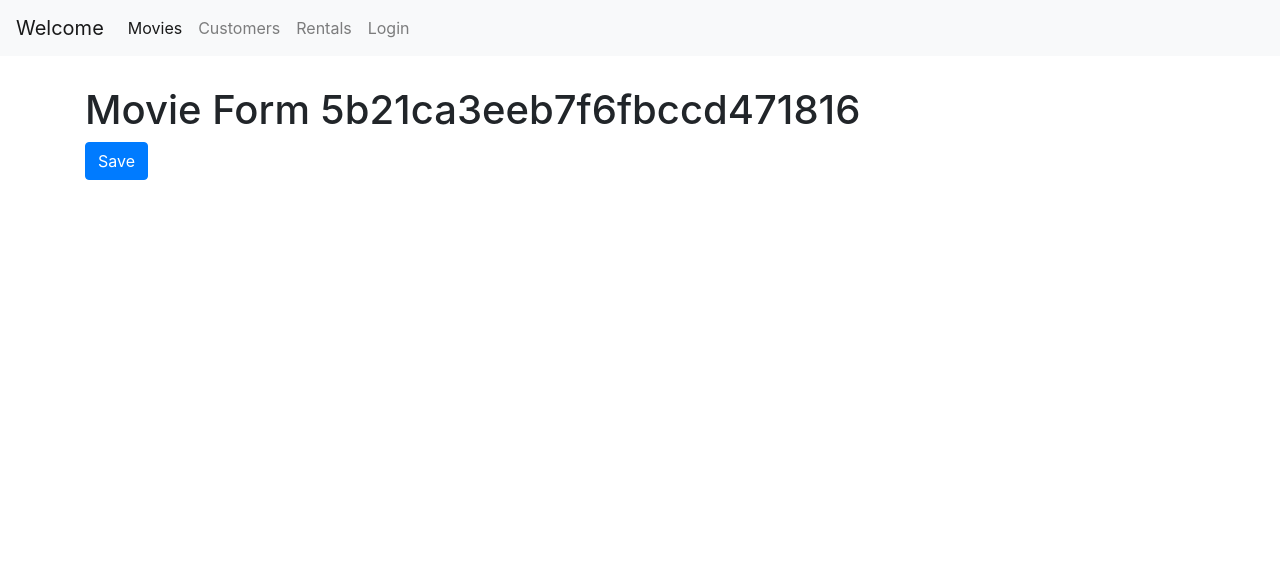
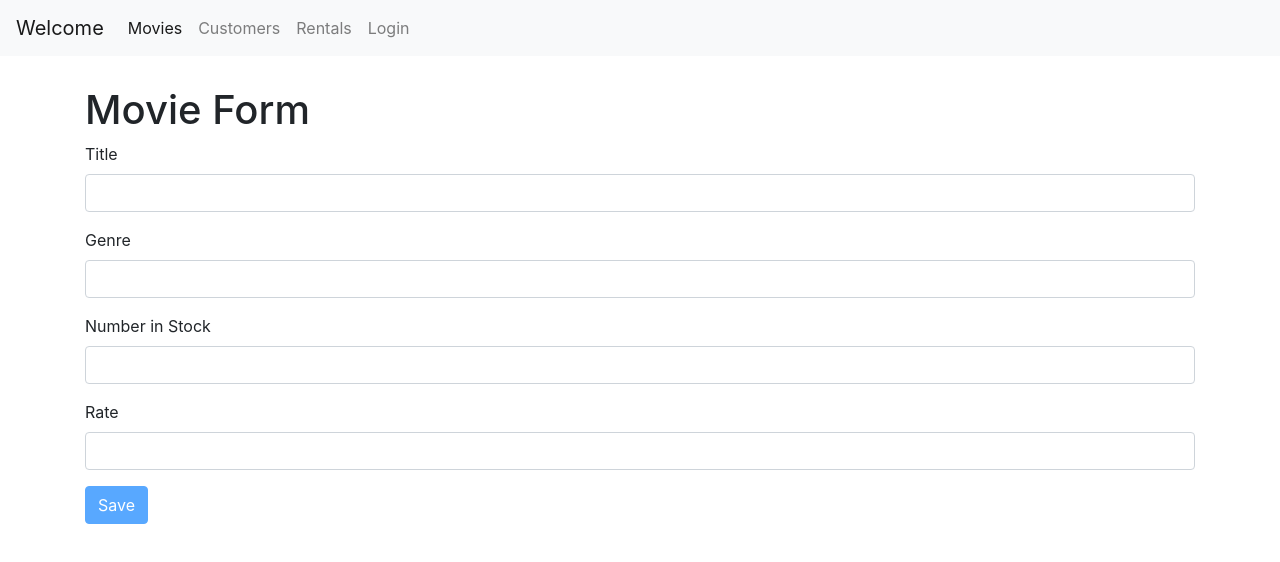
Before and after one commit to matiasg11/firsttry, a React (Create React App) app: page /movies/5b21ca3eeb7f6fbccd471816 in a window 1280 px wide. Shown: the top 562 px of the page. Built offline with nearby package versions, Linux system fonts and the light colour scheme.

Commit message:
Starting with the homework. LoginForm

```diff
--- a/src/components/movieForm.jsx
+++ b/src/components/movieForm.jsx
@@ -1,16 +1,63 @@
-import React from "react";
+import React, { Component } from "react";
+import Joi from "joi-browser";
+import Form from "./common/form";
 
-const MovieForm = ({ match, history }) => {
-    return (
-        <div>
-            <h1>Movie Form {match.params.id}</h1>
-            <button
-                className="btn btn-primary"
-                onClick={() => history.push("/movies")}>
-                Save
-            </button>
-        </div>
-    );
-};
+class MovieForm extends Form {
+    state = {
+        data: { username: "", password: "" },
+        errors: {},
+    };
+
+    schema = {
+        title: Joi.string().required().label("Title"),
+        genre: Joi.string().required().label("Genre"),
+        numberInStock: Joi.string()
+            .required()
+            .min(0)
+            .max(99)
+            .label("Number in Stock"),
+        dailyRentalRate: Joi.string().required().min(0).max(10).label("Rate"),
+    };
+
+    doSubmit = () => {
+        //Call the server and then redirect the user to another place
+        console.log("Submitted");
+    };
+
+    render() {
+        return (
+            <div>
+                <h1>Movie Form</h1>
+                <form onSubmit={this.handleSubmit}>
+                    {this.renderInput("title", "Title")}
+                    {this.renderInput("genre", "Genre")}
+                    {this.renderInput(
+                        "numberInStock",
+                        "Number in Stock",
+                        "number"
+                    )}
+                    {this.renderInput("dailyRentalRate", "Rate", "number")}
+                    {this.renderButton("Save")}
+                </form>
+            </div>
+        );
+    }
+}
 
 export default MovieForm;
+
+// const MovieForm = ({ match, history }) => {
+//     return (
+// <div>
+//     <h1>Movie Form {match.params.id}</h1>
+//     <Form />
+//     <button
+//         className="btn btn-primary"
+//         onClick={() => history.push("/movies")}>
+//         Save
+//     </button>
+// </div>
+//     );
+// };
+
+// export default MovieForm;
```
